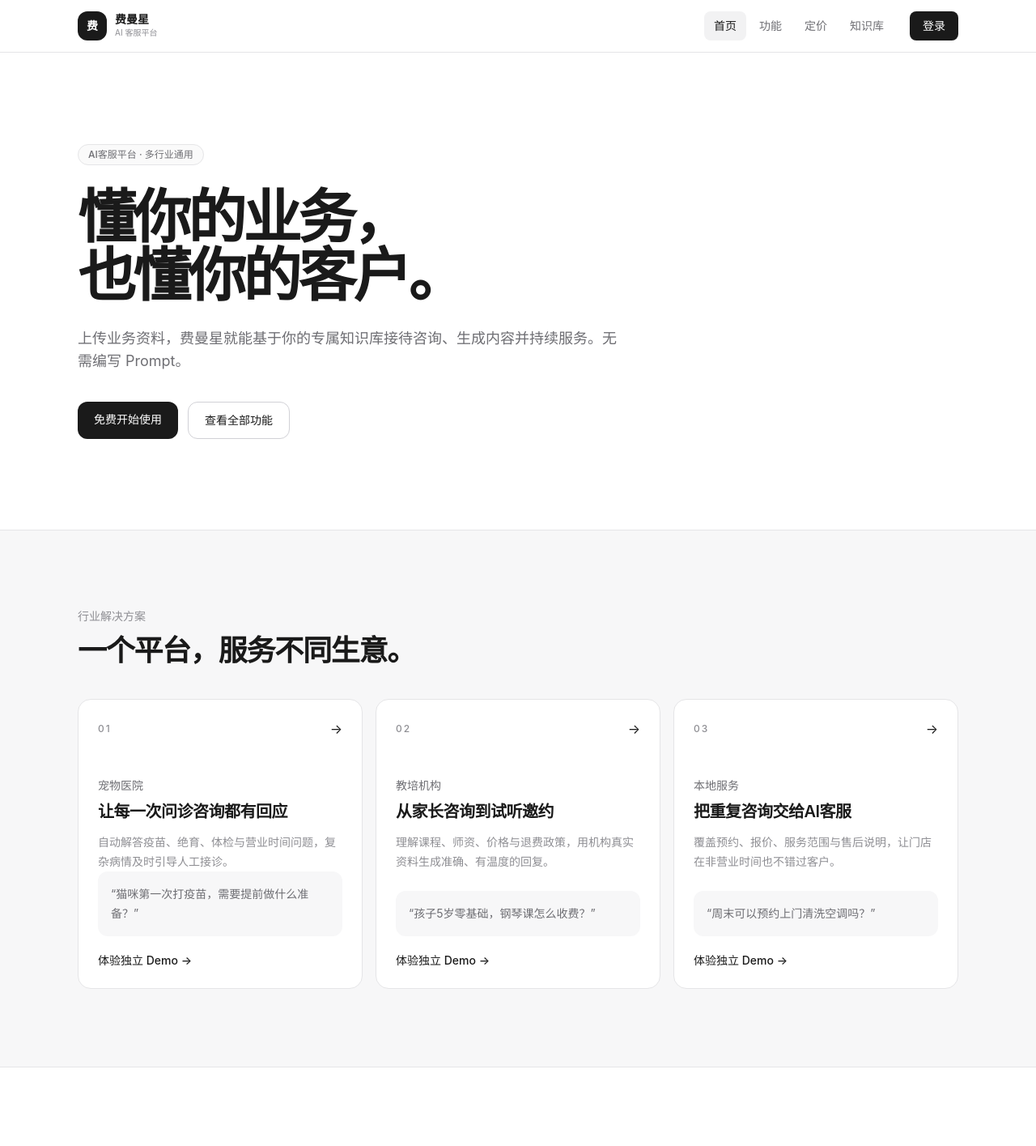
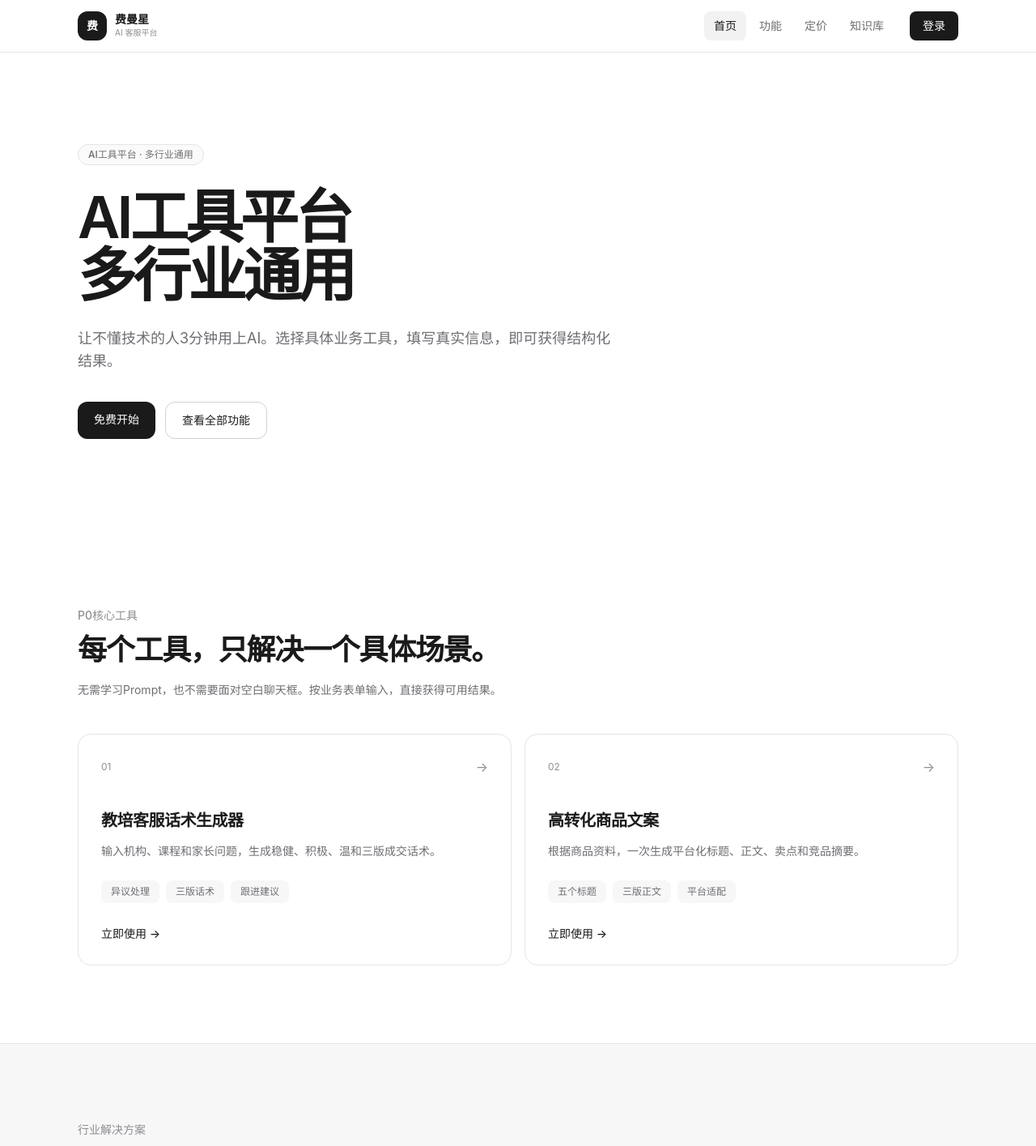
Before and after one commit to loicluo08-ui/feiman-star, a Next.js app: page / in a window 1280 px wide. Shown: the top 1415 px of the page at 81% size. Built offline with nearby package versions, Linux system fonts and the light colour scheme; no server answers.

Commit message:
feat: complete multi-industry homepage

```diff
--- a/app/page.tsx
+++ b/app/page.tsx
@@ -1,7 +1,24 @@
 import type { Metadata } from "next";
 import Link from "next/link";
 
-export const metadata: Metadata = { title: "AI客服平台 · 多行业通用" };
+export const metadata: Metadata = { title: "AI工具平台 · 多行业通用" };
+
+const p0Tools = [
+  {
+    number: "01",
+    title: "教培客服话术生成器",
+    description: "输入机构、课程和家长问题，生成稳健、积极、温和三版成交话术。",
+    href: "/tools/script-generator",
+    tags: ["异议处理", "三版话术", "跟进建议"],
+  },
+  {
+    number: "02",
+    title: "高转化商品文案",
+    description: "根据商品资料，一次生成平台化标题、正文、卖点和竞品摘要。",
+    href: "/tools/product-copy",
+    tags: ["五个标题", "三版正文", "平台适配"],
+  },
+];
 
 const industries = [
   {
@@ -33,18 +50,42 @@ export default function HomePage() {
       <section className="mx-auto max-w-6xl px-5 pb-20 pt-20 sm:px-8 sm:pb-28 sm:pt-28">
         <div className="max-w-4xl">
           <span className="inline-flex rounded-full border border-[#e5e5e7] bg-[#fafafa] px-3 py-1 text-xs font-medium text-[#6e6e73]">
-            AI客服平台 · 多行业通用
+            AI工具平台 · 多行业通用
           </span>
           <h1 className="mt-7 text-5xl font-semibold tracking-[-0.055em] sm:text-7xl">
-            懂你的业务，<br />也懂你的客户。
+            AI工具平台<br />多行业通用
           </h1>
           <p className="mt-7 max-w-2xl text-base leading-8 text-[#6e6e73] sm:text-lg">
-            上传业务资料，费曼星就能基于你的专属知识库接待咨询、生成内容并持续服务。无需编写 Prompt。
+            让不懂技术的人3分钟用上AI。选择具体业务工具，填写真实信息，即可获得结构化结果。
           </p>
           <div className="mt-9 flex flex-wrap gap-3">
-            <Link href="/register" className="focus-ring rounded-xl bg-[#1a1a1a] px-5 py-3 text-sm font-medium text-white">免费开始使用</Link>
+            <Link href="/register" className="focus-ring rounded-xl bg-[#1a1a1a] px-5 py-3 text-sm font-medium text-white">免费开始</Link>
             <Link href="/tools" className="focus-ring rounded-xl border border-[#d1d1d6] px-5 py-3 text-sm font-medium hover:border-[#1a1a1a]">查看全部功能</Link>
           </div>
+        </div>
+      </section>
+
+      <section id="tools" aria-labelledby="tools-title" className="mx-auto max-w-6xl px-5 py-20 sm:px-8 sm:py-24">
+        <div className="max-w-2xl">
+          <p className="text-sm font-medium text-[#8e8e93]">P0核心工具</p>
+          <h2 id="tools-title" className="mt-3 text-3xl font-semibold tracking-[-0.035em] sm:text-4xl">每个工具，只解决一个具体场景。</h2>
+          <p className="mt-4 text-sm leading-7 text-[#6e6e73]">无需学习Prompt，也不需要面对空白聊天框。按业务表单输入，直接获得可用结果。</p>
+        </div>
+        <div className="mt-10 grid gap-4 md:grid-cols-2">
+          {p0Tools.map((tool) => (
+            <Link key={tool.href} href={tool.href} className="focus-ring group rounded-2xl border border-[#e5e5e7] bg-white p-6 transition-all hover:-translate-y-1 hover:shadow-[0_20px_50px_rgba(0,0,0,0.07)] sm:p-7">
+              <div className="flex items-center justify-between text-xs text-[#8e8e93]">
+                <span>{tool.number}</span>
+                <span aria-hidden className="text-base transition-transform group-hover:translate-x-1">→</span>
+              </div>
+              <h3 className="mt-10 text-xl font-semibold tracking-tight">{tool.title}</h3>
+              <p className="mt-3 text-sm leading-6 text-[#6e6e73]">{tool.description}</p>
+              <div className="mt-6 flex flex-wrap gap-2">
+                {tool.tags.map((tag) => <span key={tag} className="rounded-lg bg-[#f7f7f8] px-3 py-1.5 text-xs text-[#6e6e73]">{tag}</span>)}
+              </div>
+              <p className="mt-7 text-sm font-medium">立即使用 →</p>
+            </Link>
+          ))}
         </div>
       </section>
 
@@ -89,7 +130,8 @@ export default function HomePage() {
           <div className="flex flex-wrap gap-x-5 gap-y-2 text-xs">
             <Link href="/pricing" className="hover:text-[#1a1a1a]">套餐与定价</Link>
             <Link href="/login" className="hover:text-[#1a1a1a]">登录平台</Link>
-            <a href="https://github.com/loicluo08-ui/feiman-star" target="_blank" rel="noreferrer" className="hover:text-[#1a1a1a]">联系费曼星</a>
+            <a href="mailto:eiei3838@qq.com" className="hover:text-[#1a1a1a]">eiei3838@qq.com</a>
+            <a href="tel:15159510967" className="hover:text-[#1a1a1a]">微信 15159510967</a>
           </div>
         </div>
       </footer>
```
